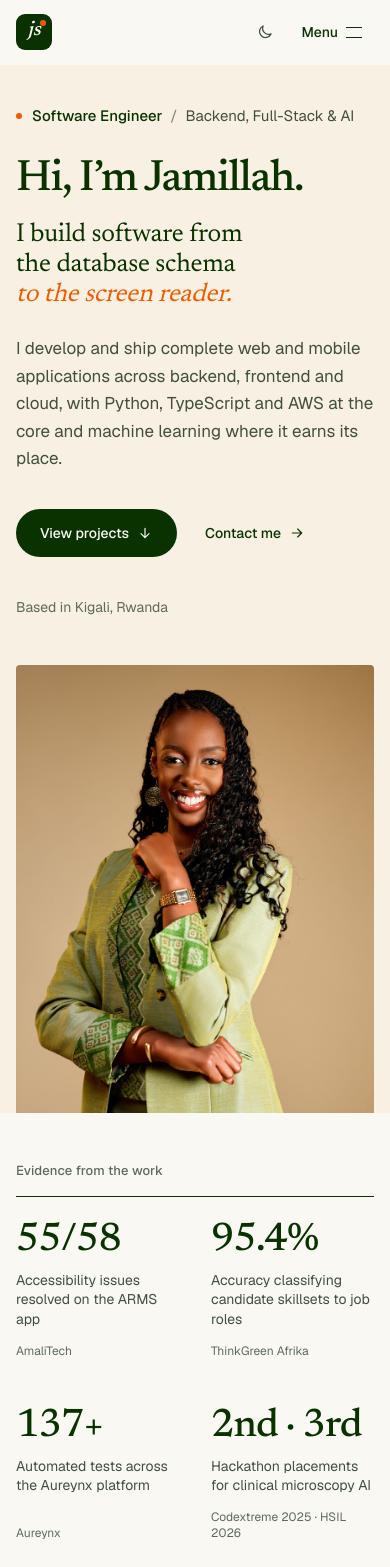
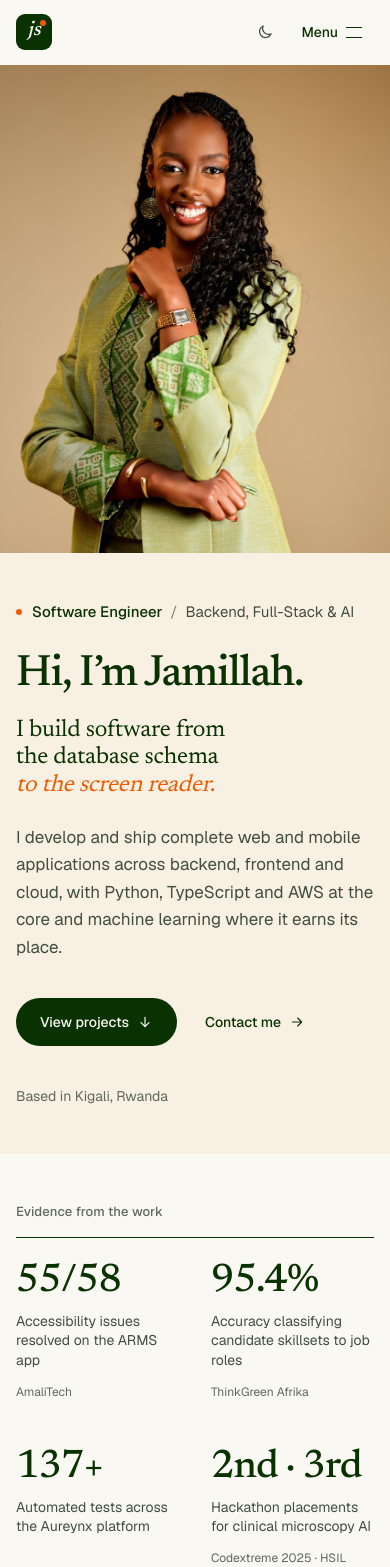
Before and after one commit to sjamillah/personal_portfolio, a Next.js app: page / in a window 390 px wide. Shown: the top 1567 px of the page. Built offline with nearby package versions, Linux system fonts and the light colour scheme.

Commit message:
Give the portrait half the hero as a full-height split
The portrait now fills slightly more than half of the hero, runs its full
height and bleeds to the edge of the screen, with the text centred beside it.
On phones it opens the page at full width.

```diff
--- a/components/home/hero.tsx
+++ b/components/home/hero.tsx
@@ -8,29 +8,40 @@ export function Hero() {
 
   return (
     <section id="home" aria-labelledby="home-title">
-      <div className="bg-paper-sunk">
-        <div className="shell grid gap-x-12 pt-10 sm:pt-14 md:grid-cols-12 lg:pt-16">
-          <div className="flex flex-col justify-center pb-12 md:col-span-7 md:pb-16 lg:pb-20">
-            <p className="flex items-center gap-2.5 text-[0.9375rem] text-ink-soft">
-              <span aria-hidden="true" className="size-1.5 rounded-full bg-accent" />
+      <div className="grid bg-paper-sunk md:min-h-[min(88vh,54rem)] md:grid-cols-[minmax(0,1fr)_minmax(0,1.15fr)]">
+        <figure className="relative aspect-[4/5] max-h-[78vh] w-full md:order-2 md:aspect-auto md:max-h-none">
+          <Image
+            src={portrait}
+            alt="Portrait of Jamillah Ssozi"
+            priority
+            placeholder="blur"
+            fill
+            sizes="(min-width: 768px) 54vw, 100vw"
+            className="object-cover object-[50%_18%]"
+          />
+        </figure>
+
+        <div className="flex flex-col justify-center px-4 py-12 sm:px-8 sm:py-16 md:order-1 md:py-16 md:pr-10 lg:py-20 lg:pl-[max(3rem,calc((100vw-88rem)/2+3rem))] lg:pr-14">
+          <p className="flex items-start gap-2.5 text-[0.9375rem] text-ink-soft">
+            <span aria-hidden="true" className="mt-[0.55em] size-1.5 shrink-0 rounded-full bg-accent" />
             <span>
-                <span className="font-medium text-ink">{role}</span>
-                <span aria-hidden="true" className="mx-2 text-line-strong">/</span>
+              <span className="font-medium text-ink md:max-lg:block">{role}</span>
+              <span aria-hidden="true" className="mx-2 text-line-strong md:max-lg:hidden">/</span>
               <span className="sr-only">, </span>
               {focus}
             </span>
           </p>
 
           <h1 id="home-title" className="mt-8 font-serif text-ink">
-              <span className="block whitespace-nowrap text-[clamp(2.75rem,0.75rem+5.2vw,6rem)] font-medium leading-[0.95] tracking-[-0.03em]">
+            <span className="block text-[clamp(2.75rem,0.5rem+4.5vw,5.5rem)] font-medium leading-[0.95] tracking-[-0.03em]">
               {profile.greeting}
             </span>
-              <span className="mt-5 block max-w-[22ch] text-[clamp(1.625rem,1.1rem+1.6vw,2.5rem)] font-normal leading-[1.15] tracking-[-0.01em] text-balance">
+            <span className="mt-5 block max-w-[22ch] text-[clamp(1.5rem,1rem+1.4vw,2.375rem)] font-normal leading-[1.15] tracking-[-0.01em] text-balance">
               {profile.headline.lead} <em className="text-accent">{profile.headline.accent}</em>
             </span>
           </h1>
 
-            <p className="mt-6 max-w-[34rem] text-[1.0625rem] leading-relaxed text-ink-soft">{profile.intro}</p>
+          <p className="mt-6 max-w-[32rem] text-[1.0625rem] leading-relaxed text-ink-soft">{profile.intro}</p>
 
           <div className="mt-9 flex flex-wrap items-center gap-x-7 gap-y-4">
             <a
@@ -47,18 +58,6 @@ export function Hero() {
           </div>
 
           <p className="mt-10 text-sm text-ink-faint">Based in {profile.location}</p>
-          </div>
-
-          <figure className="self-end md:col-span-5 lg:col-start-8">
-            <Image
-              src={portrait}
-              alt="Portrait of Jamillah Ssozi"
-              priority
-              placeholder="blur"
-              sizes="(min-width: 1024px) 38vw, (min-width: 768px) 40vw, 100vw"
-              className="aspect-[4/5] w-full rounded-t-[4px] object-cover object-[50%_20%] sm:max-md:max-w-md"
-            />
-          </figure>
         </div>
       </div>
 
```
Lines whose indentation alone changed are shown as unchanged.
